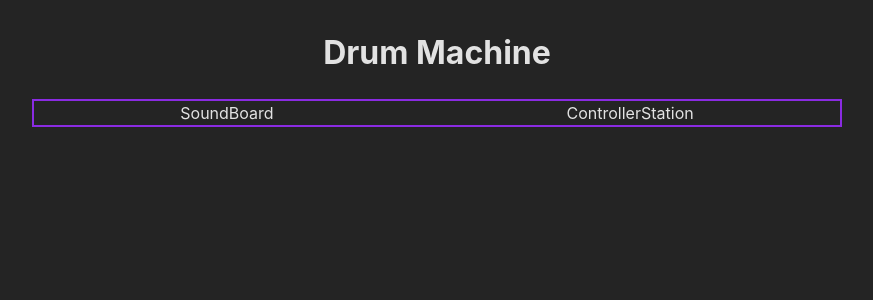
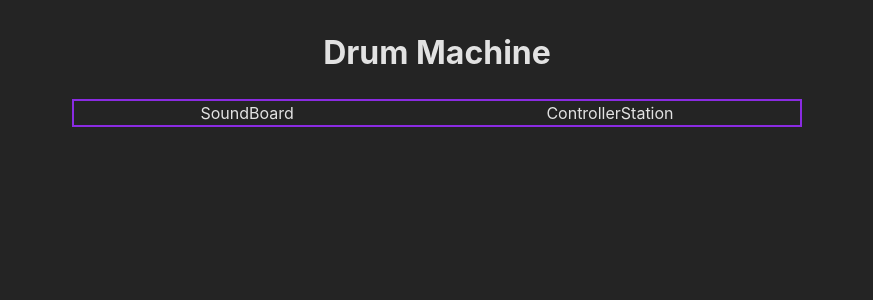
Before and after one commit to GiovanniCortes19/Drum-Machine, a React (Vite) app: page / in a window 1280 px wide. Shown: the top 300 px of the page, without its empty margins (211-1084 px from the left). Built offline with nearby package versions, Linux system fonts and the light colour scheme.

Commit message:
added style and ids

```diff
--- a/src/App.jsx
+++ b/src/App.jsx
@@ -4,13 +4,13 @@
 
 
   return (
-    <>
+    <div id='drum-machine'>
       <h1>Drum Machine</h1>
-      <div id='drumBox-container'>
+      <div id='display' className='drumBox-container'>
         <div>SoundBoard</div>
         <div>ControllerStation</div>
       </div>
-    </>
+    </div>
   )
 }
 
--- a/src/index.css
+++ b/src/index.css
@@ -22,7 +22,6 @@
   flex-direction: column;
   align-items: center;
   height: 100vh;
-
 }
 
 body {
@@ -33,7 +32,15 @@
   height: 100vh;
 }
 
-#drumBox-container {
+#drum-machine {
+  width: 90%;
+  display: flex;
+  flex-direction: column;
+  align-items: center;
+  height: 100vh;
+}
+
+.drumBox-container {
   display: flex;
   justify-content: space-around;
   width: 70%;
```
